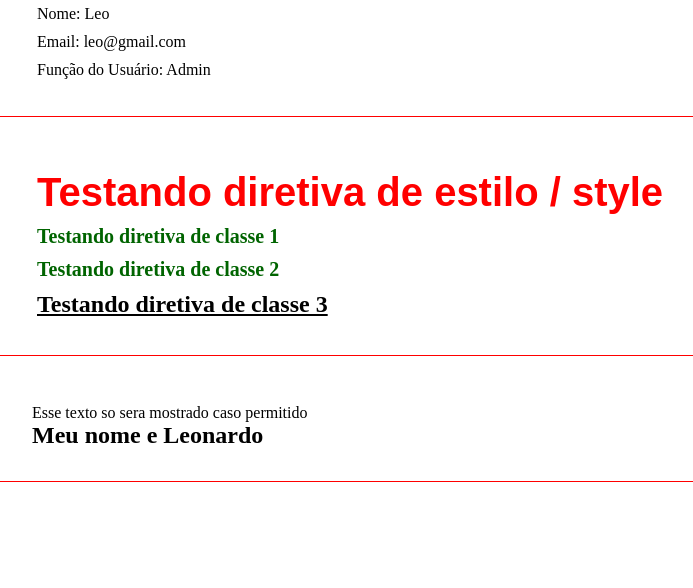
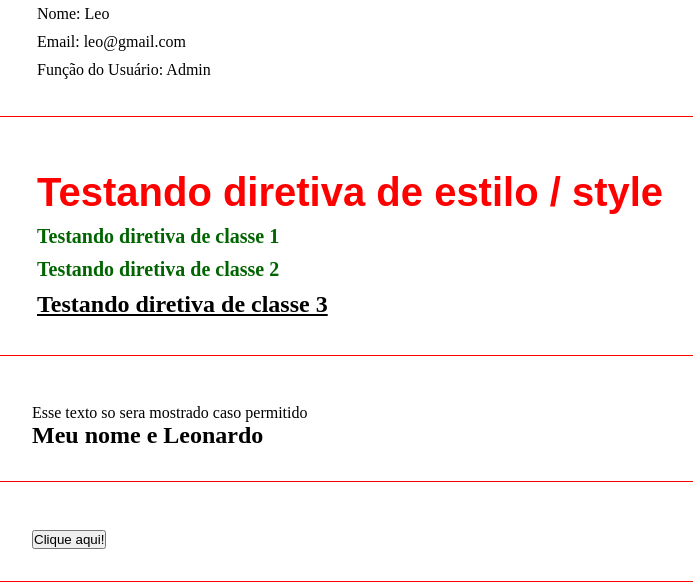
Before and after one commit to leooli0/curso-angular13v, an Angular app: page / in a window 1280 px wide. Shown: the part 470-1058 px from the top of the page, without its empty margins (0-693 px from the left). Built offline with nearby package versions, Linux system fonts and the light colour scheme.

Commit message:
trabalhando com eventos do angular

```diff
--- a/src/app/app.component.html
+++ b/src/app/app.component.html
@@ -7,3 +7,4 @@
   <app-parent-data [name]="userName" [userData]="userData"></app-parent-data>
   <app-directives></app-directives>
   <app-if-render></app-if-render>
+  <app-events></app-events>
--- a/src/app/app.module.ts
+++ b/src/app/app.module.ts
@@ -7,6 +7,7 @@ import { FirstComponentComponent } from './components/first-component/first-comp
 import { ParentDataComponent } from './components/parent-data/parent-data.component';
 import { DirectivesComponent } from './components/directives/directives.component';
 import { IfRenderComponent } from './components/if-render/if-render.component';
+import { EventsComponent } from './components/events/events.component';
 
 @NgModule({
   declarations: [
@@ -14,7 +15,8 @@ import { IfRenderComponent } from './components/if-render/if-render.component';
     FirstComponentComponent,
     ParentDataComponent,
     DirectivesComponent,
-    IfRenderComponent
+    IfRenderComponent,
+    EventsComponent
   ],
   imports: [
     BrowserModule,
--- /dev/null
+++ b/src/app/components/events/events.component.html
@@ -0,0 +1,4 @@
+<div class="class">
+  <p *ngIf="show">Exibindo mensagem!</p>
+  <button (click)="showMessage()">Clique aqui!</button>
+</div>
--- /dev/null
+++ b/src/app/components/events/events.component.ts
@@ -0,0 +1,22 @@
+import { Component, OnInit } from '@angular/core';
+
+@Component({
+  selector: 'app-events',
+  templateUrl: './events.component.html',
+  styleUrls: ['./events.component.scss']
+})
+export class EventsComponent implements OnInit {
+
+  show: boolean = false;
+
+  constructor() { }
+
+  ngOnInit(): void {
+  }
+
+  showMessage(): void {
+    //this.show = true;
+    this.show = !this.show; // toggle - trabalha com o inverso
+  }
+
+}
```
Also changed, not shown: src/app/components/events/events.component.scss (added), 1 other file (tests, documents, lock files or other folders).
